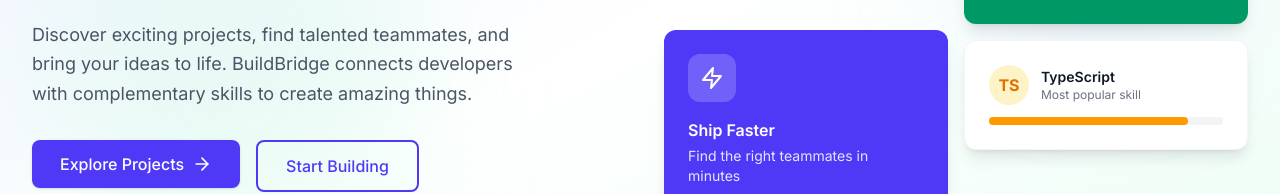
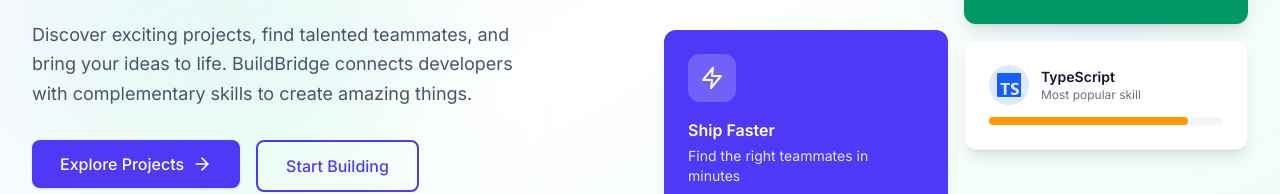
Before and after one commit to sajibmh-2026/buildbridge-client, a Next.js app: page / in a window 1280 px wide. Shown: the part 374-568 px from the top of the page. Built offline with nearby package versions, Linux system fonts and the light colour scheme; no server answers.

Commit message:
fix: replace TS text with real TypeScript icon using react-icons/si

```diff
--- a/src/components/home/Hero.tsx
+++ b/src/components/home/Hero.tsx
@@ -3,6 +3,7 @@
 import Link from "next/link";
 import Button from "@/components/ui/Button";
 import { FiArrowRight, FiUsers, FiFolder, FiZap } from "react-icons/fi";
+import { SiTypescript } from "react-icons/si";
 
 export default function Hero() {
   return (
@@ -102,8 +103,8 @@ export default function Hero() {
                 </div>
                 <div className="bg-white p-6 rounded-xl shadow-lg border border-gray-100 animate-fade-in-up" style={{ animationDelay: "0.3s" }}>
                   <div className="flex items-center gap-3 mb-3">
-                    <div className="w-10 h-10 rounded-full bg-amber-100 flex items-center justify-center text-amber-600 font-bold">
-                      TS
+                    <div className="w-10 h-10 rounded-full bg-blue-100 flex items-center justify-center">
+                      <SiTypescript className="w-6 h-6 text-blue-600" />
                     </div>
                     <div>
                       <p className="font-semibold text-gray-900 text-sm">TypeScript</p>
```
